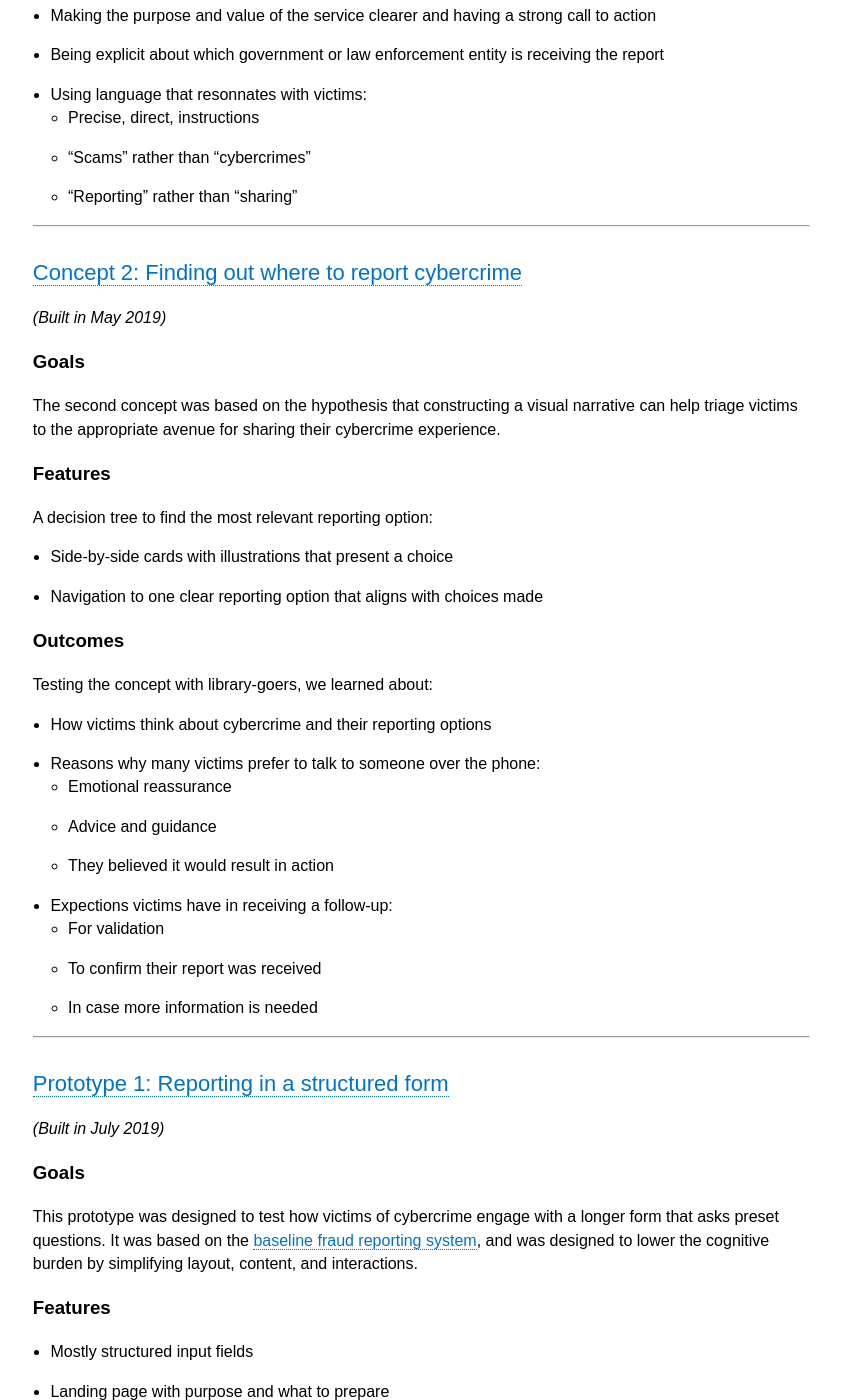
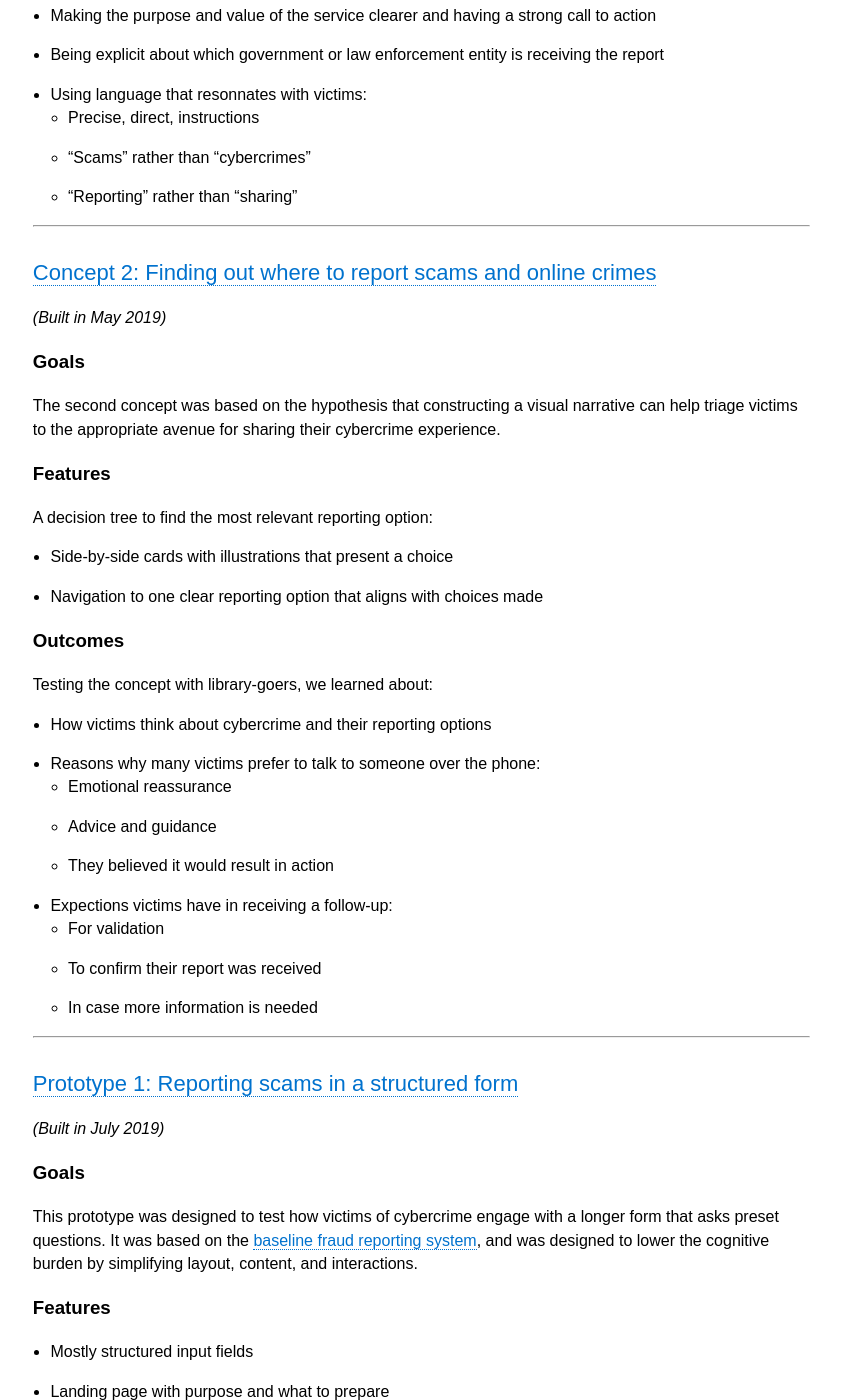
Before and after one commit to cds-snc/rcmp-report-a-cybercrime-alpha-documentation, a Jekyll site: the page built from _pages/en/prototypes.md, in a window 1280 px wide and 1400 px high, scrolled down 945 px. Shown: the whole window, without its empty margins (410-1251 px from the left). Built offline with Jekyll 4.4.1, drawn with Linux system fonts in a browser that asks for light colours; some of the changed text lies outside the part shown.

Commit message:
Consistent language

```diff
--- a/_pages/en/prototypes.md
+++ b/_pages/en/prototypes.md
@@ -37,7 +37,7 @@ Testing the concept with seniors and newcomers to Canada, we learned about:
 
  ---
 
-## [Concept 2: Finding out where to report cybercrime](https://rac-concept-2.herokuapp.com/)
+## [Concept 2: Finding out where to report scams and online crimes](https://rac-concept-2.herokuapp.com/)
 *(Built in May 2019)*
 
 ### Goals
@@ -62,7 +62,7 @@ Testing the concept with library-goers, we learned about:
 
 ---
 
-## [Prototype 1: Reporting in a structured form](https://www.report-a-cybercrime.alpha.rcmp-grc.gc.ca/p1)
+## [Prototype 1: Reporting scams in a structured form](https://www.report-a-cybercrime.alpha.rcmp-grc.gc.ca/p1)
 *(Built in July 2019)*
 
 ### Goals
@@ -85,7 +85,7 @@ This prototype was designed to test how victims of cybercrime engage with a long
 
 ---
 
-## [Prototype 2: Reporting in an open form](https://www.report-a-cybercrime.alpha.rcmp-grc.gc.ca/p2)
+## [Prototype 2: Reporting scams in an open form](https://www.report-a-cybercrime.alpha.rcmp-grc.gc.ca/p2)
 *(Built in August 2019)*
 
 ### Goals
```
